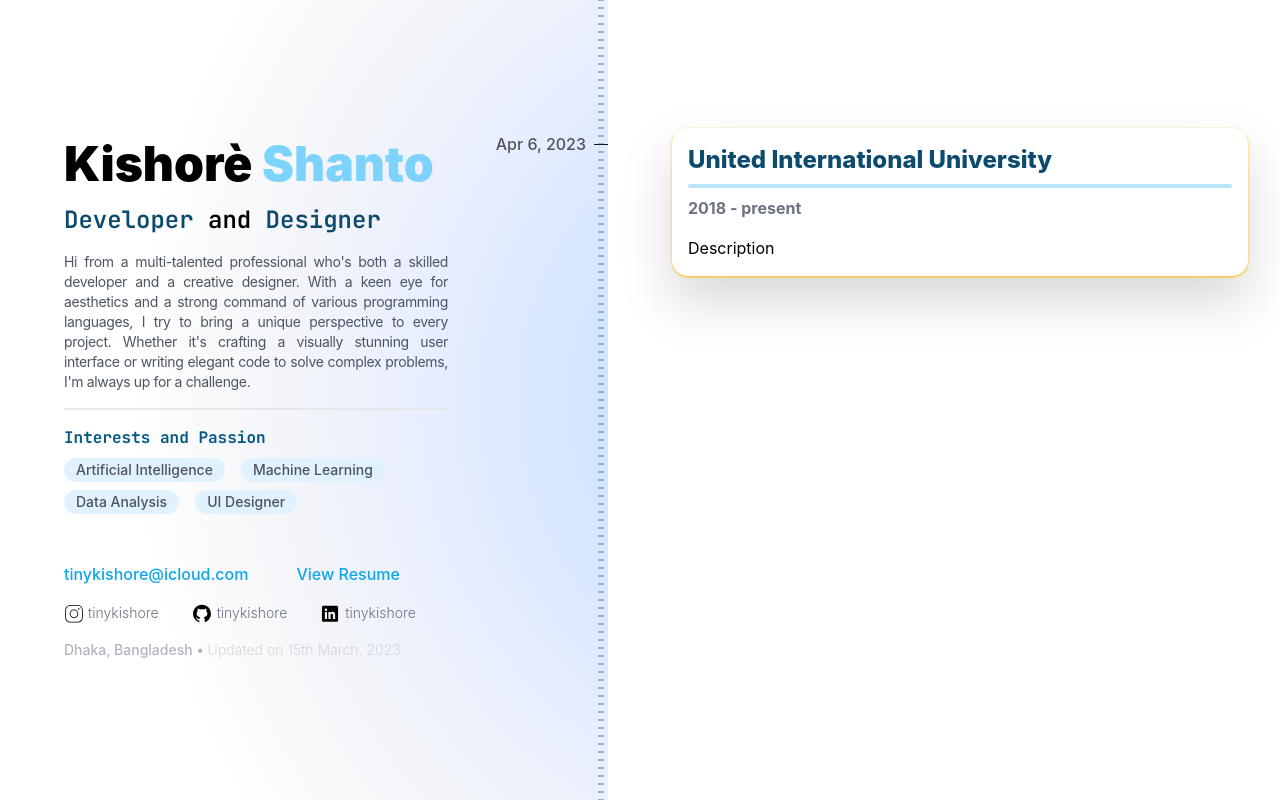
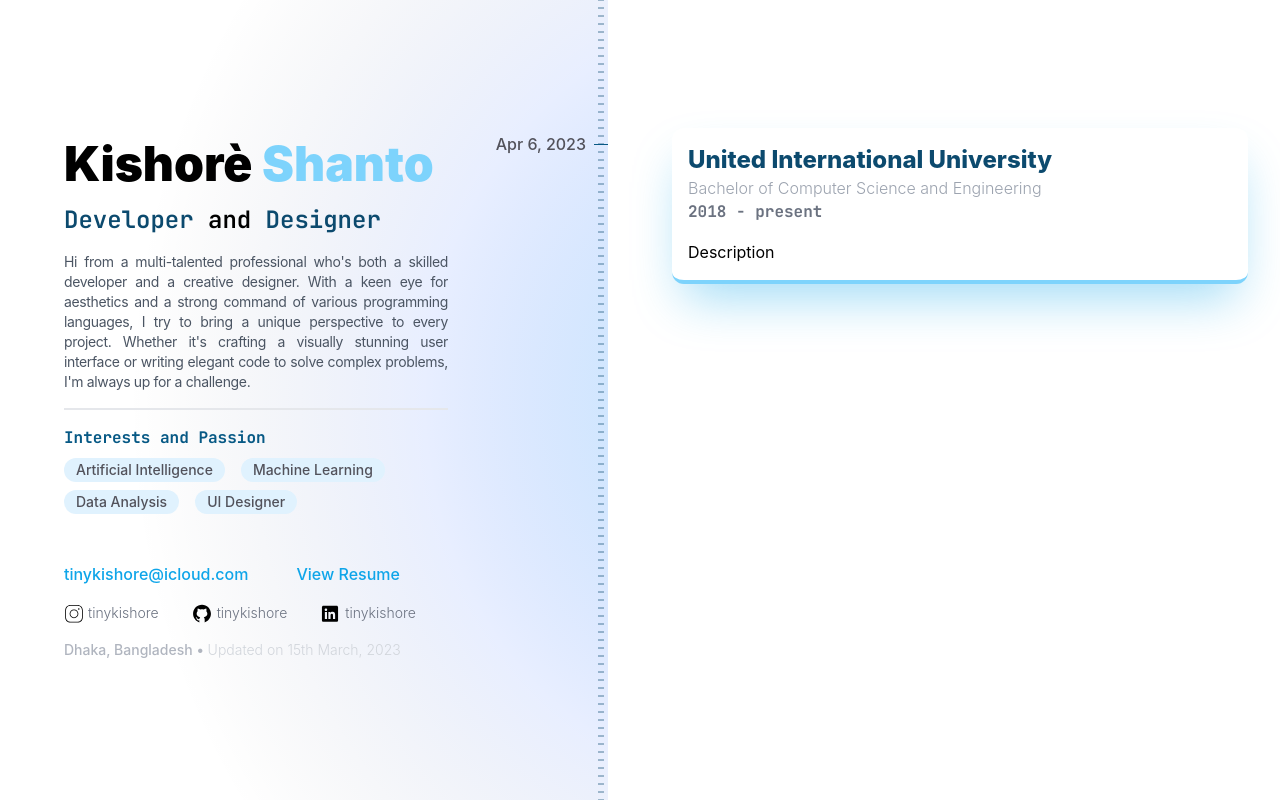
Before and after one commit to kishoreshanto/kishoreshanto, a SvelteKit app: page / in a window 1280 px wide. Shown: the top 800 px of the page. Built offline with nearby package versions, Linux system fonts and the light colour scheme.

Commit message:
Started Creating Article

```diff
--- a/src/routes/+page.svelte
+++ b/src/routes/+page.svelte
@@ -7,7 +7,6 @@
     const title = data.title;
     const description = data.description;
     const email = data.mail;
-
 
 
 </script>
@@ -129,7 +128,6 @@
         <main class="space-y-20 py-20 sm:space-y-32 sm:py-32">
 
             <article class="scroll-mt-16">
-                <div>
                 <header class="relative mb-10 xl:mb-0">
                     <div class="pointer-events-none absolute left-[max(-0.5rem,calc(50%-18.625rem))] top-0 z-50 flex h-4 items-center justify-end gap-x-2 lg:left-0 lg:right-[calc(max(2rem,50%-38rem)+40rem)] lg:min-w-[32rem] xl:h-8">
                         <a class="inline-flex">
@@ -137,7 +135,7 @@
                                 Apr 6, 2023
                             </time>
                         </a>
-                            <div class="h-[0.0625rem] w-3.5 bg-sky-800 lg:-mr-3.5 xl:mr-0 xl:bg-gray-900 dark:xl:bg-sky-400"></div>
+                        <div class="h-[0.0625rem] w-3.5 bg-sky-800 lg:-mr-3.5 xl:mr-0 bg-gray-900 dark:xl:bg-sky-400"></div>
                     </div>
                     <div class="mx-auto max-w-7xl px-6 lg:flex lg:px-8">
                         <div class="lg:ml-96 lg:flex lg:w-full lg:justify-end lg:pl-32">
@@ -157,19 +155,20 @@
 
                 <div class="mx-auto max-w-7xl px-6 lg:flex lg:px-8">
                     <div class="lg:ml-96 lg:flex lg:w-full lg:justify-end lg:pl-32">
-                            <div class="mx-auto max-w-lg lg:mx-0 lg:w-0 lg:max-w-xl lg:flex-auto
-                            typography p-4 rounded-2xl bg-white dark:bg-zinc-950 drop-shadow-2xl shadow shadow-amber-400">
+                        <div class="mx-auto max-w-lg lg:mx-0 lg:w-0 lg:max-w-xl lg:flex-auto border-b-4 dark:border-sky-800 border-sky-300
+                            typography p-4 rounded-xl bg-white dark:bg-zinc-950 shadow-2xl shadow-sky-500/40">
                             <h2 class="font-extrabold text-sky-900 dark:text-sky-200 text-2xl">
                                 United International University</h2>
-                                <hr class="border-2 border-sky-200 rounded-full my-2">
-                                <h2 class="font-bold text-gray-500 pb-4">2018 - present</h2>
+
+                            <h2 class="font-light text-gray-400">Bachelor of Computer Science and Engineering</h2>
+                            <h2 class="font-bold text-gray-500 pb-4 font-mono">2018 - present</h2>
                             <p>
                                 Description
                             </p>
                         </div>
                     </div>
                 </div>
-                </div>
+
 
             </article>
 
```
Lines whose indentation alone changed are shown as unchanged.
